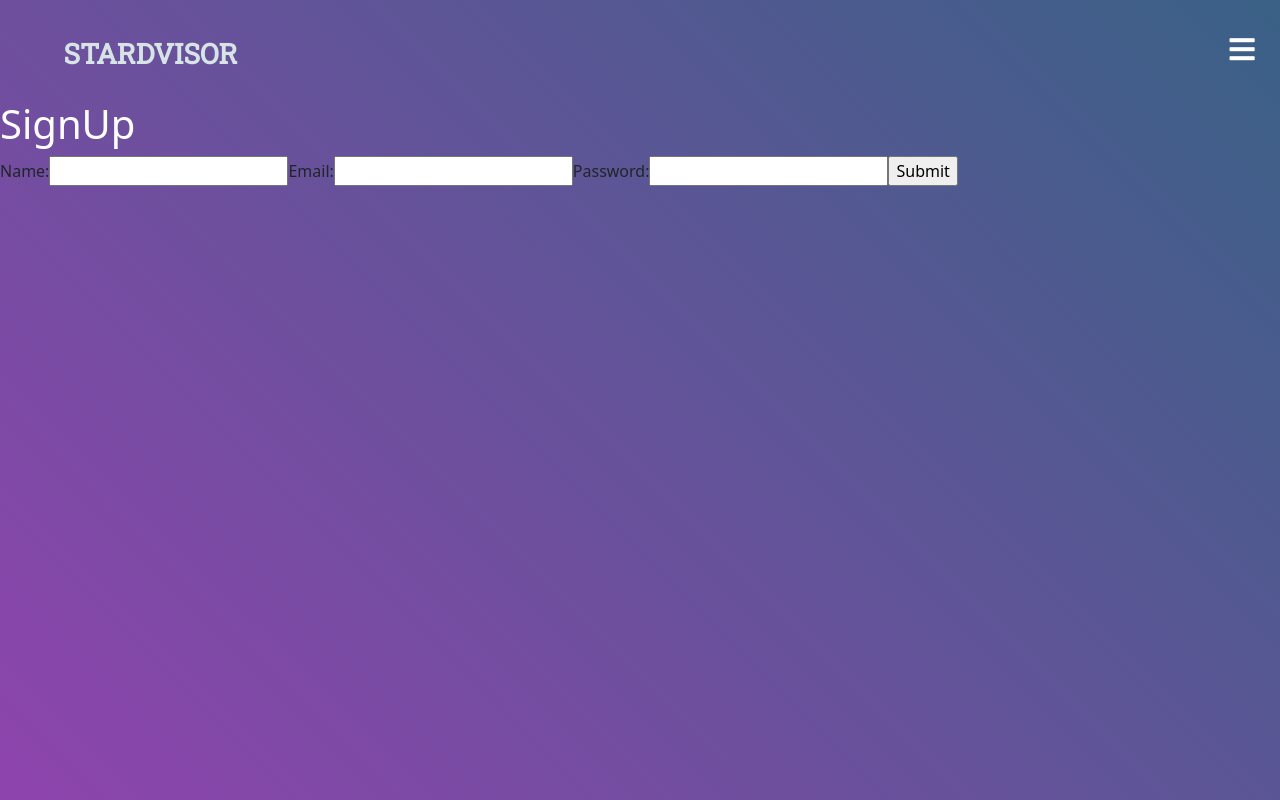
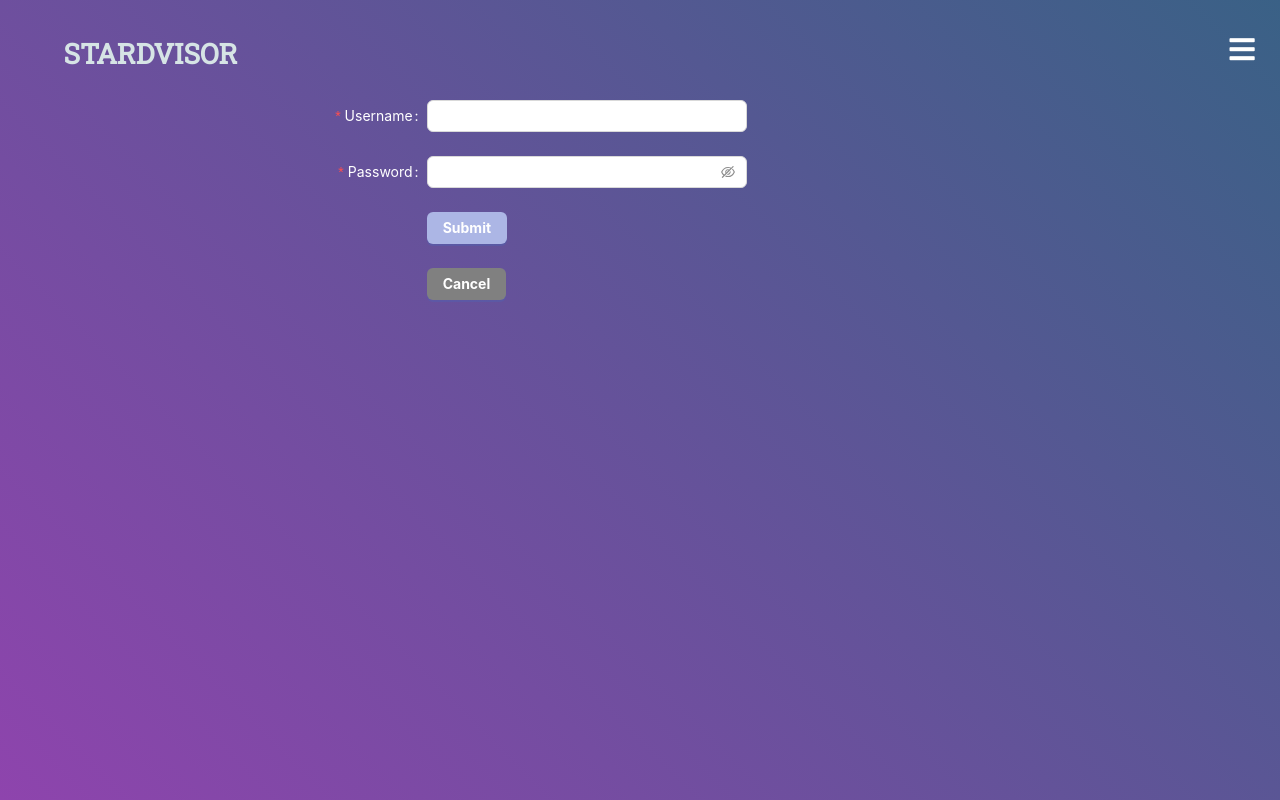
Before and after one commit to snowyaya/A-Star, a React (Create React App) app in the folder client/: page /signup in a window 1280 px wide. Built offline with nearby package versions, Linux system fonts and the light colour scheme.

Commit message:
Update UI of the form in signup page

```diff
--- a/client/src/components/Signup.js
+++ b/client/src/components/Signup.js
@@ -1,28 +1,95 @@
-import PageNavBar from "./PageNavbar";
+import React from 'react';
+import { Button, Checkbox, Form, Input } from 'antd';
+import PageNavBar from './PageNavbar';
 
-function SignUp() {
+const Signup = () => {
+  const onFinish = (values) => {
+    console.log('Success:', values);
+  };
+  const onFinishFailed = (errorInfo) => {
+    console.log('Failed:', errorInfo);
+  };
   return (
     <div>
-        <PageNavBar />
-      <h1>SignUp</h1>
-      <form>
-        <label>
-            Name:
-            <input type="text" name="name" />
-        </label>
-        <label>
-            Email:
-            <input type="text" name="email" />
-        </label>
-        <label>
-            Password:
-            <input type="text" name="password" />
-        </label>
-        <input type="submit" value="Submit" />
-        </form>
+      <PageNavBar active="signup" />
+      <div >
+        <Form
+        name="basic"
+        labelCol={{
+          span: 8,
+        }}
+        wrapperCol={{
+          span: 6,
+        }}
+        initialValues={{
+          remember: true,
+        }}
+        onFinish={onFinish}
+        onFinishFailed={onFinishFailed}
+        autoComplete="off"
+      >
+        <Form.Item
+          label="Username"
+          name="username"
+          rules={[
+            {
+              required: true,
+              message: 'Please input your username!',
+            },
+          ]}
+        >
+          <Input />
+        </Form.Item>
 
+        <Form.Item
+          label="Password"
+          name="password"
+          rules={[
+            {
+              required: true,
+              message: 'Please input your password!',
+            },
+          ]}
+        >
+          <Input.Password />
+        </Form.Item>
+
+        <Form.Item
+          wrapperCol={{
+            offset: 8,
+            span: 16,
+          }}
+        >
+          <Button type="primary" htmlType="submit" style={{
+              alignContent: "left",
+              color: "white",
+              backgroundColor: "#acb6e5",
+              fontWeight: "bold",
+            }}>
+            Submit
+          </Button>
+        </Form.Item>
+
+        <Form.Item
+          wrapperCol={{
+            offset: 8,
+            span: 16,
+          }}
+        >
+          <Button type="primary" htmlType="submit" style={{
+              alignContent: "left",
+              color: "white",
+              backgroundColor: "gray",
+              fontWeight: "bold",
+            }}>
+            Cancel
+          </Button>
+        </Form.Item>
+
+      </Form>
+      </div>
     </div>
+
   );
-}
-
-export default SignUp;
+};
+export default Signup;
--- a/client/src/index.css
+++ b/client/src/index.css
@@ -14,12 +14,19 @@
   color: white;
 }
 
+[title="Username"] {
+  color: white !important;
+}
+
+[title="Password"] {
+  color: white !important;
+}
+
+
 body {
 	margin: 0;
 	background: linear-gradient(45deg,#8e44ad, #3a6186);
-
-	/* font-family: sans-serif; */
-	font-weight: 100;
+  font-weight: 100;
   min-height: 100vh;
 }
 
@@ -40,14 +47,6 @@
 
 body {
   margin: 0;
-  /* font-family: -apple-system, BlinkMacSystemFont, 'Segoe UI', 'Roboto', 'Oxygen',
-    'Ubuntu', 'Cantarell', 'Fira Sans', 'Droid Sans', 'Helvetica Neue',
-    sans-serif; */
   -webkit-font-smoothing: antialiased;
   -moz-osx-font-smoothing: grayscale;
 }
-
-/* code {
-  font-family: source-code-pro, Menlo, Monaco, Consolas, 'Courier New',
-    monospace;
-} */
```
